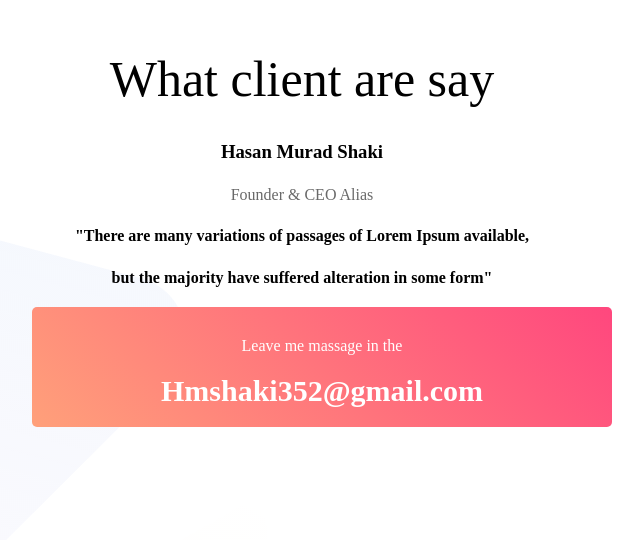
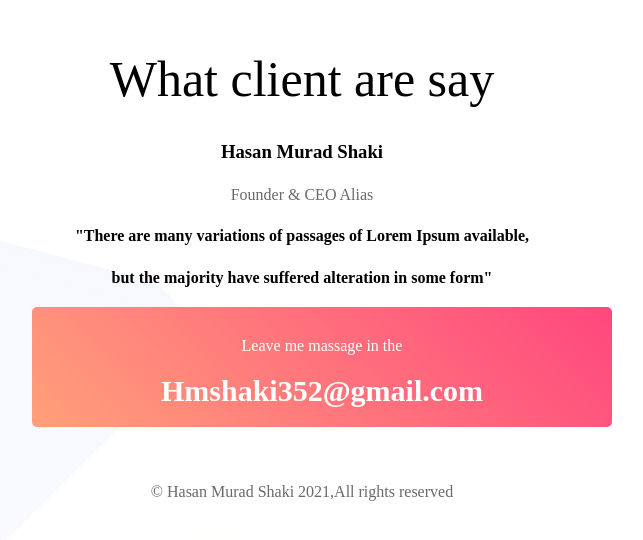
Before and after one commit to HMSHAKI/my-personal-website, a plain HTML site: page index.html in a window 1280 px wide. Shown: the part 2184-2724 px from the top of the page, without its empty margins (338-981 px from the left). Drawn offline with Linux system fonts and the light colour scheme.

Commit message:
second final update

```diff
--- a/index.html
+++ b/index.html
@@ -48,6 +48,8 @@
             <p class="massage">Leave me massage in the</p>
             <a class="text-decor" href="https://mail.google.com" target="_blank">Hmshaki352@gmail.com</a>
         </div>
+        <br></br>
+        <p>© Hasan Murad Shaki 2021,All rights reserved</p>
     </footer>
 </body>
 </html>
--- a/style.css
+++ b/style.css
@@ -9,6 +9,7 @@ h1 {
 p {
     color: dimgray;
     line-height: 1.6;
+    text-align: center;
 }
 .line-highlight {
     color: rgb(255, 71, 126);
@@ -54,6 +55,7 @@ p {
     color: white;
     font-weight: 500;
     margin-top: 5px;
+    text-align: center;
 }
 section {
     height: 500px;
```
